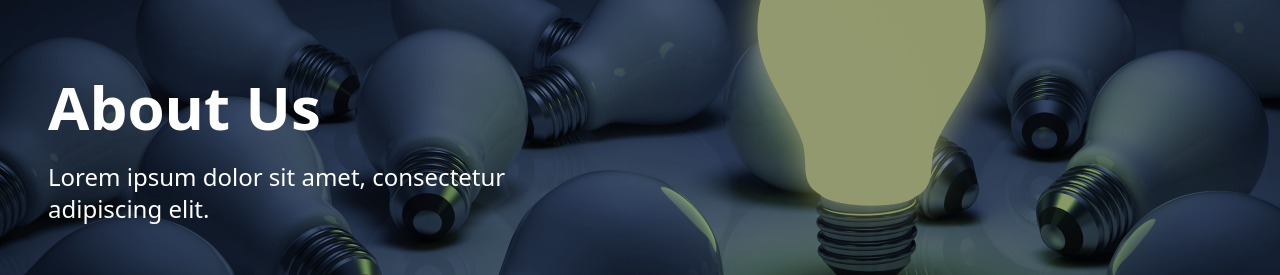
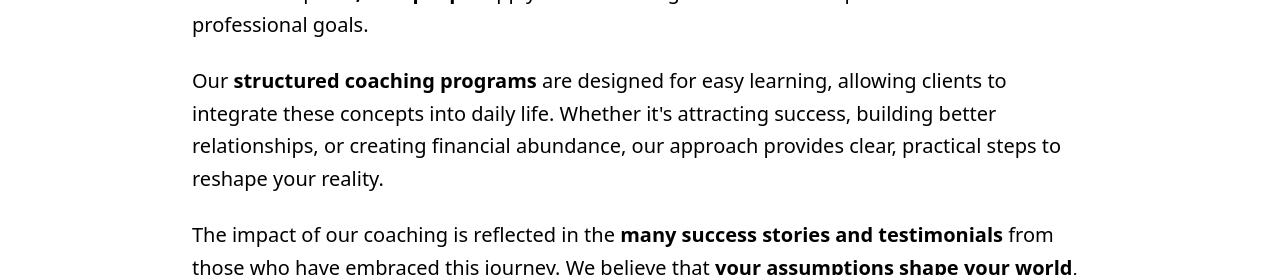
Before and after one commit to abhishekbansal2312/Law-of-Assumption, a React (Vite) app: page /about in a window 1280 px wide. Shown: the part 233-508 px from the top of the page. Built offline with nearby package versions, Linux system fonts and the light colour scheme.

Commit message:
Refactor HeroSection component and AboutUs page

```diff
--- a/src/pages/AboutUs.tsx
+++ b/src/pages/AboutUs.tsx
@@ -1,10 +1,15 @@
 import AboutLawOfAssumption from "../components/aboutus/AboutLawOfAssumption";
-import HeroSection from "../components/aboutus/HeroSection";
+import HeroSection from "../components/common/HeroSection";
+import aboutus from "../assets/aboutus1.png";
 
 export default function AboutUs() {
   return (
     <div>
-      <HeroSection />
+      <HeroSection
+        image={aboutus}
+        title={" About Us"}
+        description={"Lorem ipsum dolor sit amet, consectetur adipiscing elit."}
+      />
       <AboutLawOfAssumption />
     </div>
   );
```
